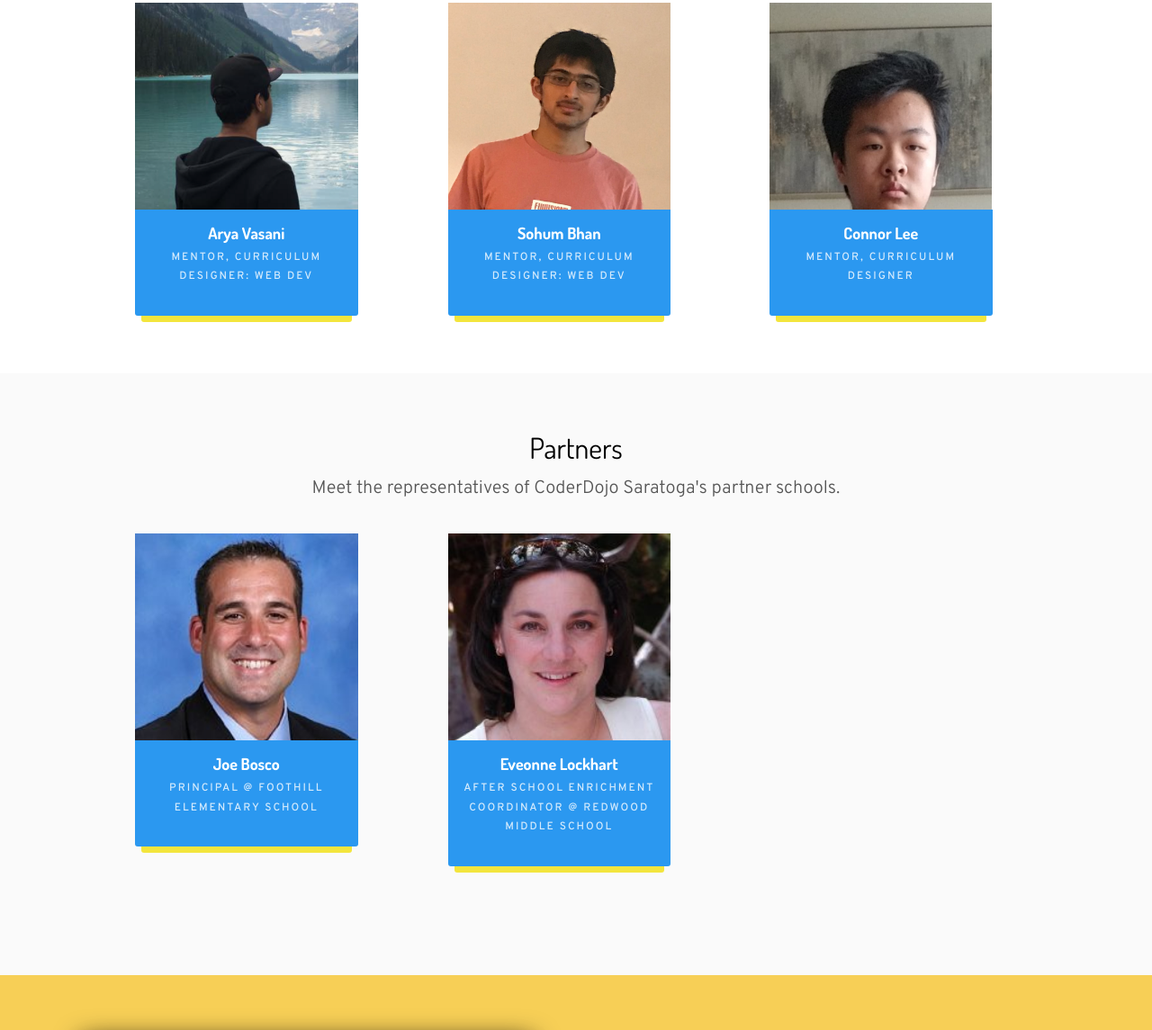
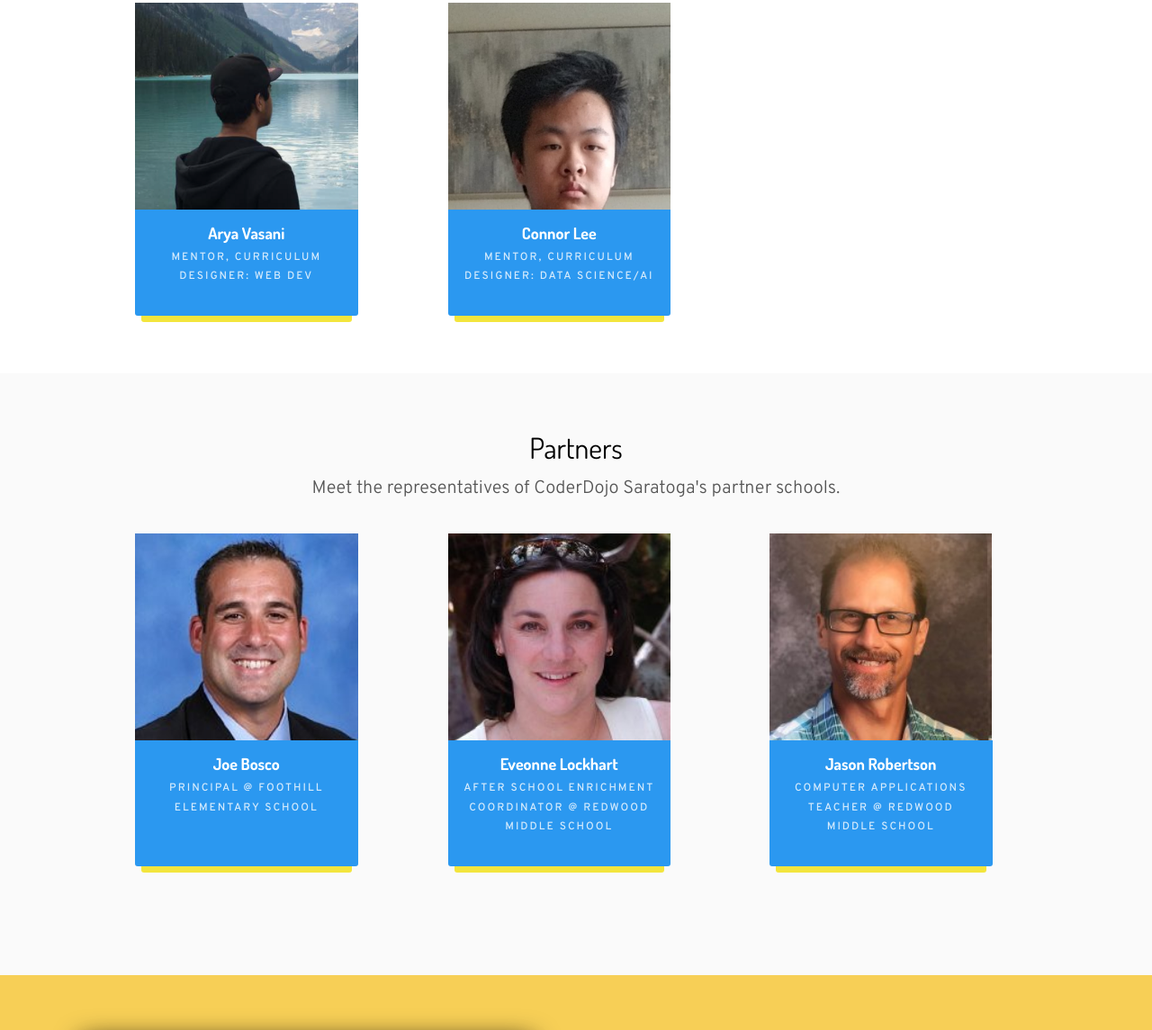
Before and after one commit to rvignav/CoderDojo-Saratoga-Website, a plain HTML site: page index.html in a window 1280 px wide. Shown: the part 4240-5385 px from the top of the page at 90% size. Drawn offline with Linux system fonts and the light colour scheme; some packages are replaced by stand-ins of ours; no server answers.

Commit message:
Add Mr. Robertson

```diff
--- a/index.html
+++ b/index.html
@@ -397,7 +397,7 @@
                 <div class="crop"><img src="images/vignav.jpg" width="248px"></div>
                 <div id="labels" class="text pt-3 px-3 pb-4 text-center">
                   <h3>Vignav Ramesh</h3>
-                  <span class="position mb-2">Founder, President,<br>Lead Instructor</span>
+                  <span class="position mb-2">Founder, President,<br>Lead Instructor<br><br></span>
 
                 </div>
               </div>
@@ -407,7 +407,7 @@
                 <div class="crop"><img src="images/sat.png" width="247px" ></div>
                 <div id="labels" class="text pt-3 px-3 pb-4 text-center">
                   <h3>Satyajit Kumar</h3>
-                  <span class="position mb-2">Mentor, Curriculum Designer: Coding in Python</span>
+                  <span class="position mb-2">Mentor, Curriculum Designer: Coding in Python + Data Science/AI</span>
                 </div>
               </div>
             </div>
@@ -417,7 +417,7 @@
                 <div class="crop"><img src="images/isha.png" width="248px"></div>
                 <div id="labels" class="text pt-3 px-3 pb-4 text-center">
                   <h3>Isha Goswami</h3>
-                  <span class="position mb-2">Mentor, Curriculum Designer: Coding in Java</span>
+                  <span class="position mb-2">Mentor, Curriculum Designer: Coding in Java<br><br></span>
 
                 </div>
               </div>
@@ -473,15 +473,15 @@
             </div>
             <div  id="bosco3" class="col-md-4 col-lg-3 ftco-animate d-flex" >
               <div class="staff">
-                <div class="crop"><img src="images/Photo.jpg" width="247px"></div>
+                <div class="crop"><img src="images/connor.jpg" width="247px"></div>
                 <div id="labels" class="text pt-3 px-3 pb-4 text-center">
-                  <h3>Sohum Bhan</h3>
-                  <span class="position mb-2">Mentor, Curriculum Designer: Web Dev</span>
+                  <h3>Connor Lee</h3>
+                  <span class="position mb-2">Mentor, Curriculum Designer: Data Science/AI</span>
 
                 </div>
               </div>
             </div>
-            <div  id="sat3" class="col-md-4 col-lg-3 ftco-animate d-flex" >
+            <!-- <div  id="sat3" class="col-md-4 col-lg-3 ftco-animate d-flex" >
               <div class="staff">
                 <div class="crop"><img src="images/connor.jpg" width="247px"></div>
                 <div id="labels" class="text pt-3 px-3 pb-4 text-center">
@@ -490,7 +490,7 @@
 
                 </div>
               </div>
-            </div>
+            </div> -->
           </div>
         </div>
 
@@ -588,7 +588,7 @@
                 <div class="crop"><img src="images/bosco.jpeg" width="248px"></div>
                 <div id="labels" class="text pt-3 px-3 pb-4 text-center" >
                   <h3>Joe Bosco</h3>
-                  <span class="position mb-2">Principal @ Foothill Elementary School</span>
+                  <span class="position mb-2">Principal @ Foothill Elementary School<br><br></span>
 
                 </div>
               </div>
@@ -599,6 +599,16 @@
                 <div id="labels" class="text pt-3 px-3 pb-4 text-center">
                   <h3>Eveonne Lockhart</h3>
                   <span class="position mb-2">After School Enrichment Coordinator @ Redwood Middle School</span>
+
+                </div>
+              </div>
+            </div>
+            <div  id="sat" class="col-md-4 col-lg-3 ftco-animate d-flex" >
+              <div class="staff">
+                <div class="crop"><img src="images/jrob.jpeg" width="247px"></div>
+                <div id="labels" class="text pt-3 px-3 pb-4 text-center">
+                  <h3>Jason Robertson</h3>
+                  <span class="position mb-2">Computer Applications Teacher @ Redwood Middle School</span>
 
                 </div>
               </div>
```
Also changed, not shown: images/jrob.jpeg (added).
